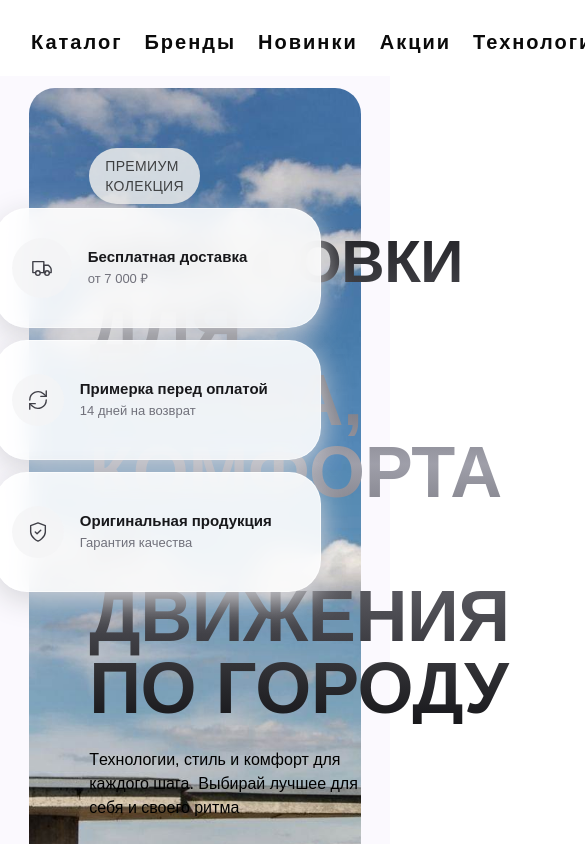
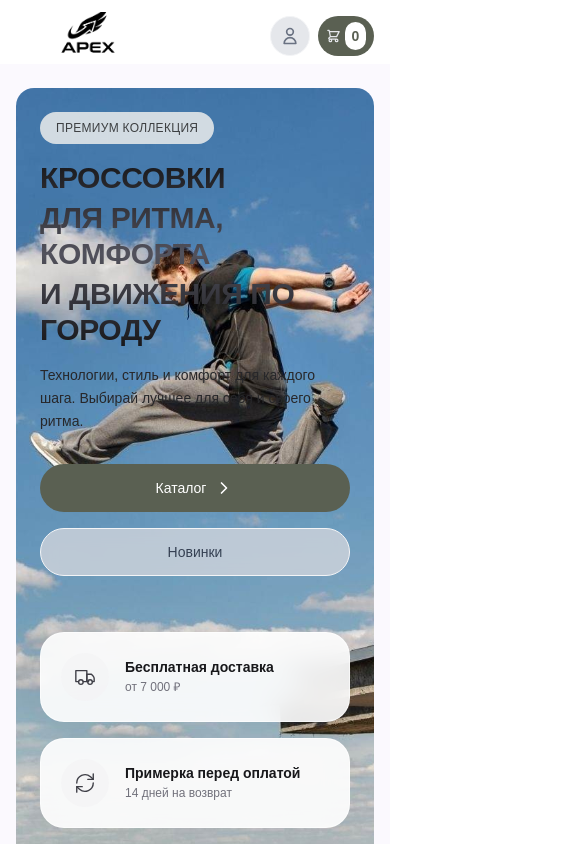
Before and after one commit to Ilya-dobri/apex-shoes-market, a Next.js app: page / in a window 390 px wide. Shown: the top 844 px of the page, 585 px wide, since content can reach past the window. Built offline with nearby package versions, Linux system fonts and the light colour scheme; no server answers; the database is empty.

Commit message:
Starting to optimise the website for mobile users

```diff
--- a/app/page.tsx
+++ b/app/page.tsx
@@ -68,7 +68,7 @@ export default function Home() {
       <InfoBadge />
       <SearchAndButton />
 
-      <div className="mx-auto w-full px-4 md:px-8 max-w-[1600px] min-[2000px]:max-w-[2200px] min-[2300px]:max-w-[82%]">
+      <div className=" mx-auto md:w-full md:px-4 md:px-8 md:max-w-[1600px] md:min-[2000px]:max-w-[2200px] min-[2300px]:max-w-[82%]">
 
         {/* 4. Показываем загрузку, пока ждем ответ от Firebase */}
         {isLoading ? (
--- a/components/Batton.tsx
+++ b/components/Batton.tsx
@@ -23,7 +23,7 @@ const BattonWithClick = ({
     <button
       id={id.toString()}
       onClick={onClick}
-      className={`flex items-center w-39 gap-2 justify-center rounded-full text-[15px] font-medium transition-all duration-200 whitespace-nowrap
+      className={`flex items-center md:w-39 h-10 gap-2  justify-center rounded-full text-[15px] font-medium transition-all duration-200 whitespace-nowrap
         ${
           isSelected
             ? "bg-[#5c6350] text-white shadow-md"
--- a/components/Header.tsx
+++ b/components/Header.tsx
@@ -9,13 +9,9 @@ import useCartStore from '@/store/useCartStore'
 import { onAuthStateChanged } from "firebase/auth";
 import { auth, db } from '@/dataBase/firebaseConfig';
 import { doc, getDoc } from "firebase/firestore";
+
 const Header = () => {
-
-
-
   const [isScrolled, setIsScrolled] = useState(false);
-
-
   const { scrollY } = useScroll();
   const [userData, setUserData] = useState<any>(null);
 
@@ -41,104 +37,84 @@ useMotionValueEvent(scrollY, "change", (latest) => {
       setIsScrolled(false);
     }
   });
+
   const items = useCartStore((state) => state.items);
   const totalCount = items.reduce((sum, item) => sum + item.quantity, 0);
+
   return (
     <motion.header
-    className={`sticky top-0 mt-2 mx-5 flex justify-between z-50 h-17 transition-colors duration-300 ${
-        isScrolled ? 'bg-gray-100 shadow-sm' : 'bg-white'
-      }`}>
-        <div className="flex  justify-center items-center  ">
-          <Link href="/"><Image src={logo} className="w-50 h-17 object-cover object-right" alt="logo" /></Link>
+      className={`
+        sticky top-0 z-50 transition-colors duration-300
+        /* ТЕЛЕФОН: маленькие отступы и высота */
+        mt-2 mx-2 h-14 p-2 flex justify-between items-center rounded-xl
+        /* ПК (от lg): увеличиваем отступы и высоту */
+        lg:mx-5 lg:h-17 lg:p-0 lg:rounded-none
+        ${isScrolled ? 'bg-gray-100/90 backdrop-blur shadow-sm' : 'bg-white'}
+      `}
+    >
+      {/* ЛОГОТИП */}
+      <div className="flex justify-center items-center">
+        <Link href="/">
+          {/* На мобилках делаем логотип чуть меньше (w-36), на ПК возвращаем w-50 */}
+          <Image src={logo} className="w-36 h-12 lg:w-50 lg:h-17 object-cover object-right" alt="logo" />
+        </Link>
       </div>
-        <div className="flex  justify-center items-center  ">
-          <Button
-            className=" cursor-pointer text-[20px] tracking-widest font-bold "
-            variant="ghost"
-          >
-            Каталог
-          </Button>
-          <Button
-            className=" cursor-pointer text-[20px] tracking-widest font-bold "
-            variant="ghost"
-          >
-            Бренды
-          </Button>
-          <Button
-            className=" cursor-pointer text-[20px] tracking-widest font-bold "
-            variant="ghost"
-          >
-            Новинки
-          </Button>
-          <Button
-            className=" cursor-pointer text-[20px] tracking-widest font-bold "
-            variant="ghost"
-          >
-            Акции
-          </Button>
-          <Button
-            className=" cursor-pointer text-[20px] tracking-widest font-bold "
-            variant="ghost"
-          >
-            Технологии
-          </Button>
-          <Button
-            className=" cursor-pointer text-[20px] tracking-widest font-bold "
-            variant="ghost"
-          >
-            О нас
-          </Button>
-          <Button
-            className=" cursor-pointer text-[20px] tracking-widest font-bold "
-            variant="ghost"
-          >
-            Доставка
-          </Button>
+
+      {/* НАВИГАЦИЯ (Только для ПК) */}
+      {/* Свойство hidden прячет меню на телефонах. lg:flex показывает его только на больших экранах */}
+      <div className="hidden lg:flex justify-center items-center gap-1">
+        <Button className="cursor-pointer text-[18px] xl:text-[20px] tracking-widest font-bold" variant="ghost">Каталог</Button>
+        <Button className="cursor-pointer text-[18px] xl:text-[20px] tracking-widest font-bold" variant="ghost">Бренды</Button>
+        <Button className="cursor-pointer text-[18px] xl:text-[20px] tracking-widest font-bold" variant="ghost">Новинки</Button>
+        <Button className="cursor-pointer text-[18px] xl:text-[20px] tracking-widest font-bold" variant="ghost">Акции</Button>
+        <Button className="cursor-pointer text-[18px] xl:text-[20px] tracking-widest font-bold" variant="ghost">Технологии</Button>
+        <Button className="cursor-pointer text-[18px] xl:text-[20px] tracking-widest font-bold" variant="ghost">О нас</Button>
+        <Button className="cursor-pointer text-[18px] xl:text-[20px] tracking-widest font-bold" variant="ghost">Доставка</Button>
       </div>
-        <div className="flex gap-5  justify-center items-center ">
-          <Link href="/authorisation"><button className="flex justify-center items-center w-40 h-14 gap-2 bg-gray-200 rounded-full border border-gray-100 text-gray-700 transition-colors hover:border-gray-400 hover:bg-gray-300">
-            <svg
-              className="w-5 h-5 text-gray-500"
-              fill="none"
-              stroke="currentColor"
-              viewBox="0 0 24 24"
-              xmlns="http://www.w3.org/2000/svg"
-            >
-              <path
-                strokeLinecap="round"
-                strokeLinejoin="round"
-                strokeWidth="2"
-                d="M16 7a4 4 0 11-8 0 4 4 0 018 0zM12 14a7 7 0 00-7 7h14a7 7 0 00-7-7z"
-              ></path>
+
+      {/* КНОПКИ ПРОФИЛЯ И КОРЗИНЫ */}
+      <div className="flex gap-2 lg:gap-5 justify-center items-center">
+
+        {/* Войти / Профиль */}
+        <Link href="/authorisation">
+          <button className="
+            flex justify-center items-center rounded-full border border-gray-100 text-gray-700 transition-colors hover:border-gray-400 hover:bg-gray-300 bg-gray-200
+            /* ТЕЛЕФОН: компактная круглая кнопка, скрываем текст */
+            w-10 h-10 p-0
+            /* ПК: полноценная широкая кнопка с текстом */
+            lg:w-40 lg:h-14 lg:gap-2
+          ">
+            <svg className="w-5 h-5 text-gray-500" fill="none" stroke="currentColor" viewBox="0 0 24 24" xmlns="http://www.w3.org/2000/svg">
+              <path strokeLinecap="round" strokeLinejoin="round" strokeWidth="2" d="M16 7a4 4 0 11-8 0 4 4 0 018 0zM12 14a7 7 0 00-7 7h14a7 7 0 00-7-7z"></path>
             </svg>
-            {userData ? (
-              <span className="text-sm font-medium">{userData.name}</span>
-            ) : (
-              <span className="text-sm font-medium">Войти</span>
-            )}
-          </button></Link>
+            {/* Текст скрыт на мобилках (hidden) и появляется на ПК (lg:block) */}
+            <span className="hidden lg:block text-sm font-medium">
+              {userData ? userData.name : "Войти"}
+            </span >
+          </button>
+        </Link>
 
-          <Link href={"/cart"}> <button className="flex justify-center items-center  w-40 h-15 gap-2 pl-5 pr-1.5 py-1.5 bg-[#5A6052] rounded-full text-white hover:bg-[#4b5144] transition-colors">
-            <svg
-              className="w-5 h-5 text-gray-200"
-              fill="none"
-              stroke="currentColor"
-              viewBox="0 0 24 24"
-              xmlns="http://www.w3.org/2000/svg"
-            >
-              <path
-                strokeLinecap="round"
-                strokeLinejoin="round"
-                strokeWidth="2"
-                d="M3 3h2l.4 2M7 13h10l4-8H5.4M7 13L5.4 5M7 13l-2.293 2.293c-.63.63-.184 1.707.707 1.707H17m0 0a2 2 0 100 4 2 2 0 000-4zm-8 2a2 2 0 11-4 0 2 2 0 014 0z"
-              ></path>
+        {/* Корзина */}
+        <Link href="/cart">
+          <button className="
+            flex justify-center items-center bg-[#5A6052] rounded-full text-white hover:bg-[#4b5144] transition-colors
+            /* ТЕЛЕФОН: маленькая кнопка */
+            w-14 h-10 gap-1 px-2
+            /* ПК: большая кнопка */
+            lg:w-40 lg:h-15 lg:gap-2 lg:pl-5 lg:pr-1.5 lg:py-1.5
+          ">
+            <svg className="w-5 h-5 text-gray-200" fill="none" stroke="currentColor" viewBox="0 0 24 24" xmlns="http://www.w3.org/2000/svg">
+              <path strokeLinecap="round" strokeLinejoin="round" strokeWidth="2" d="M3 3h2l.4 2M7 13h10l4-8H5.4M7 13L5.4 5M7 13l-2.293 2.293c-.63.63-.184 1.707.707 1.707H17m0 0a2 2 0 100 4 2 2 0 000-4zm-8 2a2 2 0 11-4 0 2 2 0 014 0z"></path>
             </svg>
-           <span className="text-sm font-medium">Корзина</span>
-            <div className="flex items-center justify-center w-7 h-7 ml-1 bg-white text-[#5A6052] rounded-full text-sm font-bold">
+            {/* Слово "Корзина" прячем на мобилках */}
+            <span className="hidden lg:block text-sm font-medium">Корзина</span>
+
+            <div className="flex items-center justify-center w-7 h-7 bg-white text-[#5A6052] rounded-full text-sm font-bold lg:ml-1">
               {totalCount}
             </div>
           </button>
         </Link>
+
       </div>
     </motion.header>
   )
--- a/components/InfoBadge.tsx
+++ b/components/InfoBadge.tsx
@@ -2,70 +2,69 @@ import React from 'react'
 
 const InfoBadge = () => {
   return (
-    <div className="flex justify-center   w-1vh ">
-        <div className="flex justify-between m-3 bg-[url(./img/firstImg.jpg)] w-[85%] min-h-190 bg-cover rounded-4xl">
-          <div className="p-15  w-[40%]">
-            <div className="cursor-default inline-block px-4 py-2 bg-[#f4f3f0e5] rounded-full text-[#3d3a37] text-sm font-medium uppercase tracking-wide opacity-90">
-              ПРЕМИУМ КОЛЕКЦИЯ
+    // Обертка теперь имеет max-w-[1700px] (или w-full), чтобы соответствовать ширине контента сайта
+    <div className="flex justify-center w-full px-4 md:px-8 py-6">
+      <div className="
+        flex flex-col bg-[url('./img/firstImg.jpg')] bg-cover bg-center w-full p-6 rounded-2xl gap-8 h-auto
+        md:flex-row md:justify-between md:items-center md:p-16 md:min-h-[600px] md:rounded-[48px] md:gap-12
+      ">
+        {/* ЛЕВАЯ ЧАСТЬ: Контент и кнопки */}
+        <div className="flex flex-col justify-between flex-1 h-full">
+          <div>
+            {/* Тэг */}
+            <div className="cursor-default inline-block px-4 py-2 bg-[#f4f3f0e5] rounded-full text-[#3d3a37] text-xs md:text-sm font-medium uppercase tracking-wide opacity-90 mb-4">
+              ПРЕМИУМ КОЛЛЕКЦИЯ
             </div>
-            <div className="w-fit bg-gradient-to-b pt-7  from-zinc-900 via-zinc-400 to-zinc-900 bg-clip-text text-transparent font-bold tracking-tight leading-none uppercase">
-              <h1 className="text-6xl">Кроссовки</h1>
-              <h1 className="text-7xl">Для ритма, комфорта</h1>
-              <h1 className="text-7xl">И движения по городу</h1>
+
+            {/* Заголовок */}
+            <div className="bg-gradient-to-b from-zinc-900 via-zinc-600 to-zinc-900 bg-clip-text text-transparent font-bold tracking-tight leading-[1.1] uppercase">
+              <h1 className="text-3xl sm:text-5xl md:text-6xl xl:text-7xl mb-1">Кроссовки</h1>
+              <span className="block text-3xl sm:text-5xl md:text-6xl xl:text-7xl mb-1">Для ритма, комфорта</span>
+              <span className="block text-3xl sm:text-5xl md:text-6xl xl:text-7xl">И движения по городу</span>
             </div>
-            <div className="w-70 pt-6">
-              <h3>
-                Tехнологии, стиль и комфорт для каждого шага. Выбирай лучшее для
-                себя и своего ритма
+
+            {/* Описание */}
+            <div className="max-w-[400px] pt-4 md:pt-6">
+              <h3 className="text-sm md:text-base text-zinc-800 font-medium leading-relaxed">
+                Технологии, стиль и комфорт для каждого шага. Выбирай лучшее для себя и своего ритма.
               </h3>
             </div>
-            <div className="flex gap-5 pt-15">
-              <button className="flex justify-center items-center  w-40 h-15 gap-2  bg-[#5A6052] rounded-full text-white hover:bg-[#4b5144] transition-colors">
-                {/* <path
-                  strokeLinecap="round"
-                  strokeLinejoin="round"
-                  strokeWidth="2"
-                  d="M3 3h2l.4 2M7 13h10l4-8H5.4M7 13L5.4 5M7 13l-2.293 2.293c-.63.63-.184 1.707.707 1.707H17m0 0a2 2 0 100 4 2 2 0 000-4zm-8 2a2 2 0 11-4 0 2 2 0 014 0z"
-                ></path> */}
+          </div>
 
+          {/* Кнопки */}
+          <div className="flex flex-wrap gap-4 pt-8 md:pt-12">
+            <button className="flex justify-center items-center w-full sm:w-44 h-12 md:h-14 gap-2 bg-[#5A6052] rounded-full text-white hover:bg-[#4b5144] transition-colors cursor-pointer">
               <span className="text-sm font-medium">Каталог</span>
               <svg
                 xmlns="http://www.w3.org/2000/svg"
-                  width="24"
-                  height="24"
+                width="20"
+                height="20"
                 viewBox="0 0 24 24"
                 fill="none"
                 stroke="currentColor"
                 strokeWidth="2"
                 strokeLinecap="round"
                 strokeLinejoin="round"
-                  className="lucide lucide-chevron-right-icon lucide-chevron-right"
+                className="lucide lucide-chevron-right"
               >
                 <path d="m9 18 6-6-6-6" />
               </svg>
             </button>
-              <button className="flex justify-center items-center w-40 h-14 gap-2 curs bg-gray-300 rounded-full border border-gray-100 text-gray-700 transition-colors hover:border-gray-400 hover:bg-gray-200">
-
+            <button className="flex justify-center items-center w-full sm:w-44 h-12 md:h-14 gap-2 bg-gray-300/80 backdrop-blur-sm rounded-full border border-gray-100 text-gray-700 transition-colors hover:border-gray-400 hover:bg-gray-200 cursor-pointer">
               <span className="text-sm font-medium">Новинки</span>
             </button>
           </div>
         </div>
-          <div className=" flex justify-end   w-[30%]">
-            <div>
-              <div className="flex flex-col pt-30 px-10 gap-3 w-max">
 
-                <div className="flex h-30 shadow-zinc-300 items-center gap-4 bg-white/90 backdrop-blur-md rounded-[32px] p-4 pr-12 border border-white/60 shadow-[0_8px_30px_rgb(0,0,0,0.04)]">
-                  <div className=" flex-shrink-0 w-15 h-15 bg-zinc-100/80 rounded-full flex items-center justify-center text-zinc-700">
-                    <svg
-                      width="22"
-                      height="22"
-                      fill="none"
-                      stroke="currentColor"
-                      strokeWidth="1.5"
-                      strokeLinecap="round"
-                      strokeLinejoin="round"
-                      viewBox="0 0 24 24"
-                    >
+        {/* ПРАВАЯ ЧАСТЬ: Карточки преимуществ */}
+        {/* Изменено на md:w-[350px] xl:w-[400px] чтобы задать им четкую ширину на больших экранах */}
+        <div className="flex items-center justify-center md:justify-end w-full md:w-[350px] xl:w-[400px] mt-6 md:mt-0">
+          <div className="flex flex-col gap-4 w-full">
+
+            {/* Карточка 1 */}
+            <div className="flex items-center gap-4 bg-white/90 backdrop-blur-md rounded-[24px] md:rounded-[32px] p-5 border border-white/60 shadow-[0_8px_30px_rgb(0,0,0,0.04)] w-full">
+              <div className="flex-shrink-0 w-12 h-12 md:w-14 md:h-14 bg-zinc-100/80 rounded-full flex items-center justify-center text-zinc-700">
+                <svg width="22" height="22" fill="none" stroke="currentColor" strokeWidth="1.5" strokeLinecap="round" strokeLinejoin="round" viewBox="0 0 24 24">
                   <path d="M10 17h4V5H2v12h3" />
                   <path d="M20 17h2v-3.34a4 4 0 0 0-1.17-2.83L19 9h-5v8h2" />
                   <circle cx="7.5" cy="17.5" r="2.5" />
@@ -73,28 +72,19 @@ const InfoBadge = () => {
                 </svg>
               </div>
               <div className="flex flex-col">
-                    <span className="text-[15px] font-bold text-zinc-900 leading-tight">
+                <span className="text-[14px] md:text-[16px] font-bold text-zinc-900 leading-tight">
                   Бесплатная доставка
                 </span>
-                    <span className="text-[13px] text-zinc-500 mt-0.5">
+                <span className="text-[12px] md:text-[13px] text-zinc-500 mt-0.5">
                   от 7 000 ₽
                 </span>
               </div>
             </div>
 
-
-                <div className="flex items-center shadow-zinc-300 h-30 gap-4 bg-white/90 backdrop-blur-md rounded-[32px] p-4 pr-12 border border-white/60 shadow-[0_8px_30px_rgb(0,0,0,0.04)]">
-                  <div className="flex-shrink-0 w-[52px] h-[52px] bg-zinc-100/80 rounded-full flex items-center justify-center text-zinc-700">
-                    <svg
-                      width="22"
-                      height="22"
-                      fill="none"
-                      stroke="currentColor"
-                      strokeWidth="1.5"
-                      strokeLinecap="round"
-                      strokeLinejoin="round"
-                      viewBox="0 0 24 24"
-                    >
+            {/* Карточка 2 */}
+            <div className="flex items-center gap-4 bg-white/90 backdrop-blur-md rounded-[24px] md:rounded-[32px] p-5 border border-white/60 shadow-[0_8px_30px_rgb(0,0,0,0.04)] w-full">
+              <div className="flex-shrink-0 w-12 h-12 md:w-14 md:h-14 bg-zinc-100/80 rounded-full flex items-center justify-center text-zinc-700">
+                <svg width="22" height="22" fill="none" stroke="currentColor" strokeWidth="1.5" strokeLinecap="round" strokeLinejoin="round" viewBox="0 0 24 24">
                   <path d="M21 2v6h-6" />
                   <path d="M3 12a9 9 0 0 1 15-6.7L21 8" />
                   <path d="M3 22v-6h6" />
@@ -102,44 +92,36 @@ const InfoBadge = () => {
                 </svg>
               </div>
               <div className="flex flex-col">
-                    <span className="text-[15px] font-bold text-zinc-900 leading-tight">
+                <span className="text-[14px] md:text-[16px] font-bold text-zinc-900 leading-tight">
                   Примерка перед оплатой
                 </span>
-                    <span className="text-[13px] text-zinc-500 mt-0.5">
+                <span className="text-[12px] md:text-[13px] text-zinc-500 mt-0.5">
                   14 дней на возврат
                 </span>
               </div>
             </div>
 
-
-                <div className="flex items-center gap-4 shadow-zinc-300 h-30 bg-white/90 backdrop-blur-md rounded-[32px] p-4 pr-12 border border-white/60 shadow-[0_8px_30px_rgb(0,0,0,0.04)]">
-                  <div className="flex-shrink-0 w-[52px] h-[52px] bg-zinc-100/80 rounded-full flex items-center justify-center text-zinc-700">
-                    <svg
-                      width="22"
-                      height="22"
-                      fill="none"
-                      stroke="currentColor"
-                      strokeWidth="1.5"
-                      strokeLinecap="round"
-                      strokeLinejoin="round"
-                      viewBox="0 0 24 24"
-                    >
+            {/* Карточка 3 */}
+            <div className="flex items-center gap-4 bg-white/90 backdrop-blur-md rounded-[24px] md:rounded-[32px] p-5 border border-white/60 shadow-[0_8px_30px_rgb(0,0,0,0.04)] w-full">
+              <div className="flex-shrink-0 w-12 h-12 md:w-14 md:h-14 bg-zinc-100/80 rounded-full flex items-center justify-center text-zinc-700">
+                <svg width="22" height="22" fill="none" stroke="currentColor" strokeWidth="1.5" strokeLinecap="round" strokeLinejoin="round" viewBox="0 0 24 24">
                   <path d="M12 22s8-4 8-10V5l-8-3-8 3v7c0 6 8 10 8 10z" />
                   <path d="m9 12 2 2 4-4" />
                 </svg>
               </div>
               <div className="flex flex-col">
-                    <span className="text-[15px] font-bold text-zinc-900 leading-tight">
+                <span className="text-[14px] md:text-[16px] font-bold text-zinc-900 leading-tight">
                   Оригинальная продукция
                 </span>
-                    <span className="text-[13px] text-zinc-500 mt-0.5">
+                <span className="text-[12px] md:text-[13px] text-zinc-500 mt-0.5">
                   Гарантия качества
                 </span>
               </div>
             </div>
+
           </div>
         </div>
-          </div>
+
       </div>
     </div>
   )
```
Also changed, not shown: components/SearchAndButton.tsx (+4 -4 lines). Lines whose indentation alone changed are shown as unchanged.
